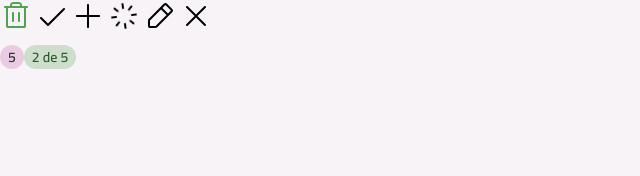
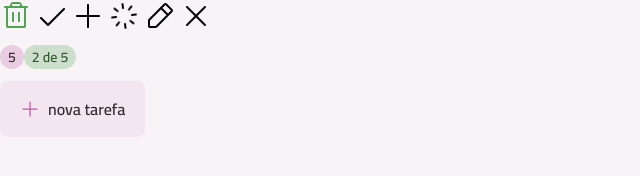
Before and after one commit to merico341/trilha-react-ToDoList, a React (Vite) app: page / in a window 1280 px wide. Shown: the part 128-304 px from the top of the page, without its empty margins (0-640 px from the left). Built offline with nearby package versions, Linux system fonts and the light colour scheme.

Commit message:
creating: React component 'Button'

```diff
--- a/src/App.tsx
+++ b/src/App.tsx
@@ -1,6 +1,7 @@
 import Text from "./components/text";
 import Icon from "./components/icon"
 import Badge from "./components/badge";
+import Button from "./components/button";
 import CheckIcon from "./assets/icons/Check.svg?react";
 import PensilIcon from "./assets/icons/Pencil.svg?react";
 import PlusIcon from "./assets/icons/Plus.svg?react";
@@ -38,6 +39,8 @@
         <Badge variant={'secondary'}>5</Badge>
         <Badge variant={'primary'}>2 de 5</Badge>
       </div>
+
+      <div><Button icon={PlusIcon}> nova tarefa</Button></div>
     </div>
   )
 }
--- /dev/null
+++ b/src/components/button.tsx
@@ -0,0 +1,87 @@
+import React from "react";
+import { cva, type VariantProps } from "class-variance-authority";
+import Icon from "./icon";
+import Text from "./text";
+
+export const buttonVariants = cva(`
+    flex items-center justify-center cursor-pointer
+    transition rounded-lg group gap-2
+`, {
+    variants: {
+        variant: {
+            primary: "bg-gray-200 hover:bg-pink-light"
+        },
+        size: {
+            md: "h-14 py-4 px-5"
+        },
+        disabled: {
+            true: "opacity-50 pointer-events-none"
+        }
+    },
+    defaultVariants: {
+        variant: "primary",
+        size: "md",
+        disabled: false
+    }
+})
+
+export const buttonIconVariants = cva("transition", {
+    variants: {
+        variant: {
+            primary: "fill-pink-base"
+        },
+        size: {
+            md: "w-5 h-5"
+        },
+    },
+    defaultVariants: {
+        variant: "primary",
+        size: "md"
+    }
+})
+
+export const buttonTextVariants = cva("", {
+    variants: {
+        variant: {
+            primary: "text-gray-400"
+        }
+    },
+    defaultVariants: {
+        variant: "primary"
+    }
+})
+
+interface ButtonProps
+ extends Omit<React.ComponentProps<"button">, 'size' | 'disabled'>,
+  VariantProps<typeof buttonVariants> {
+    icon?: React.ComponentProps<typeof Icon>["svg"]
+}
+
+export default function Button({
+    variant,
+    size,
+    disabled,
+    className,
+    children,
+    icon: IconComponent,
+    ...props
+} : ButtonProps) {
+    return (
+        <button className={buttonVariants({
+            variant,
+            size,
+            disabled,
+            className})}
+            {...props}
+        >
+            {IconComponent && <Icon
+                svg={IconComponent}
+                className={buttonIconVariants({variant, size})}
+             />
+            }
+            <Text variant={"body-md-bold"} className={buttonTextVariants({variant})}>
+                {children}
+            </Text>
+        </button>
+    )
+}
```
